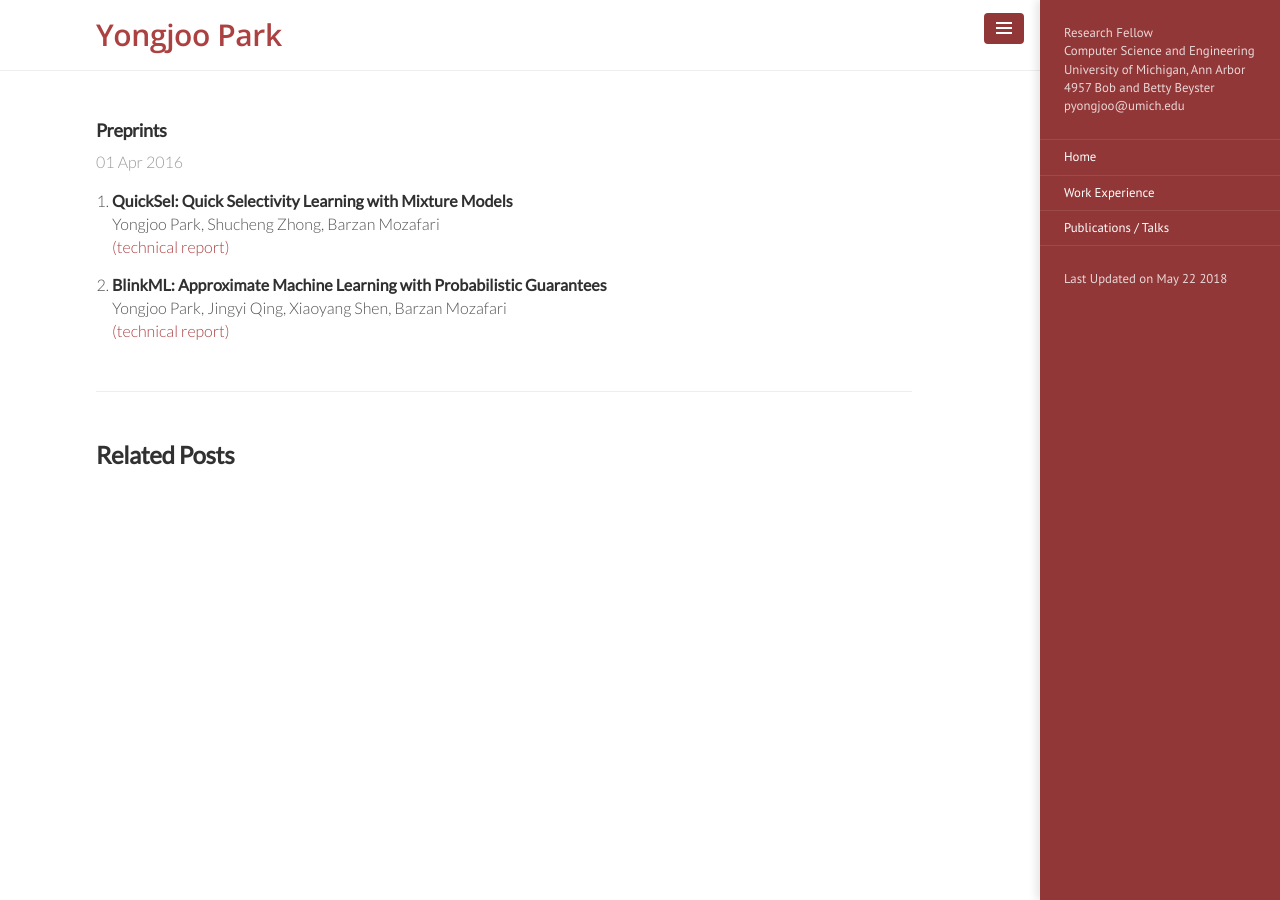
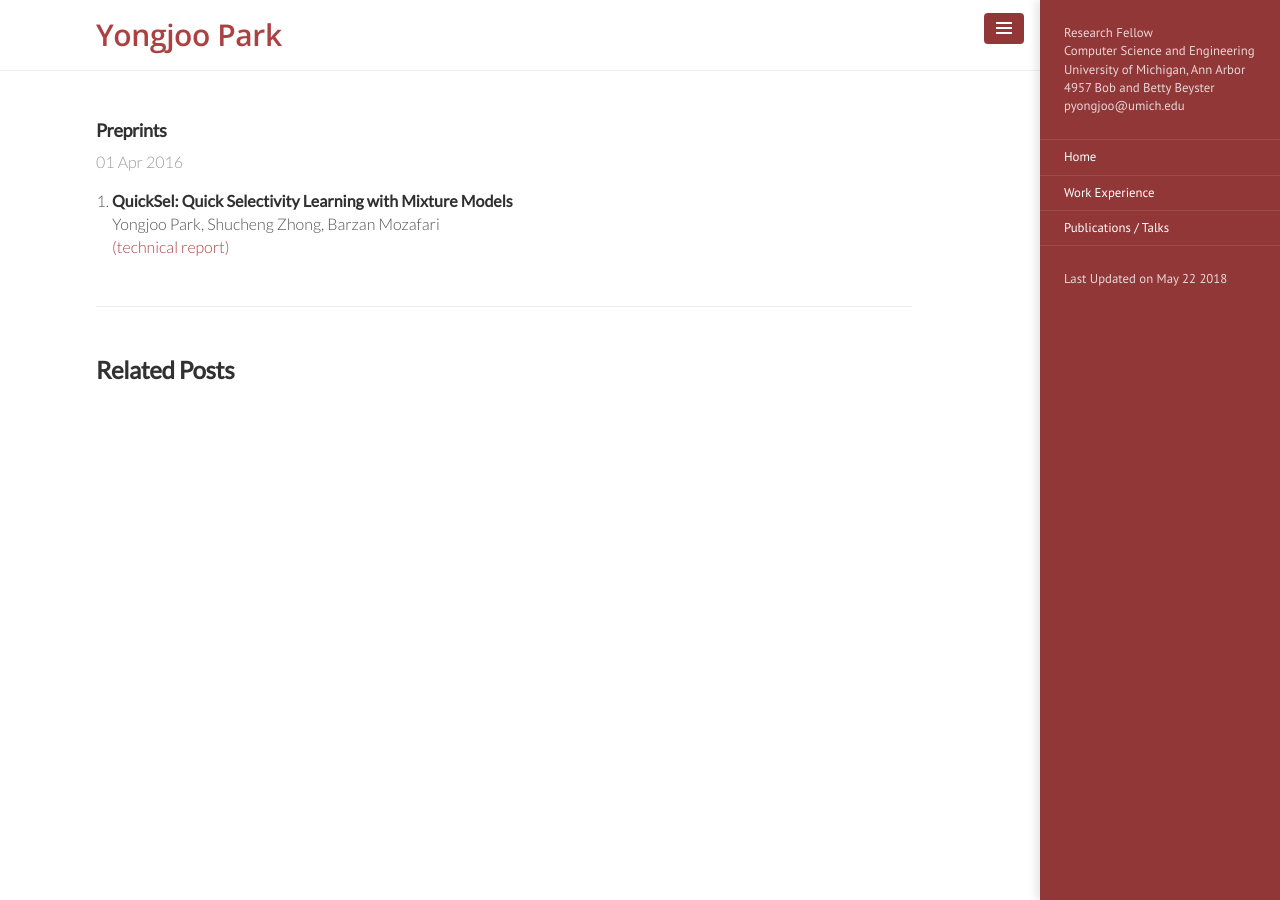
Before and after one commit to pyongjoo/pyongjoo.github.io, a Jekyll site: the page built from _publications/2016-04-01-preprints.md, in a window 1280 px wide. Built offline with Jekyll 4.4.1, drawn with Linux system fonts in a browser that asks for light colours.

Commit message:
Update 2016-04-01-preprints.md

```diff
--- a/_publications/2016-04-01-preprints.md
+++ b/_publications/2016-04-01-preprints.md
@@ -6,7 +6,3 @@ title: Preprints
 1. **QuickSel: Quick Selectivity Learning with Mixture Models**
    Yongjoo Park, Shucheng Zhong, Barzan Mozafari
    [(technical report)](/resources/quicksel_preprint.pdf)
-
-1. **BlinkML: Approximate Machine Learning with Probabilistic Guarantees**
-   Yongjoo Park, Jingyi Qing, Xiaoyang Shen, Barzan Mozafari
-   [(technical report)](/resources/blinkml_report.pdf)
```
